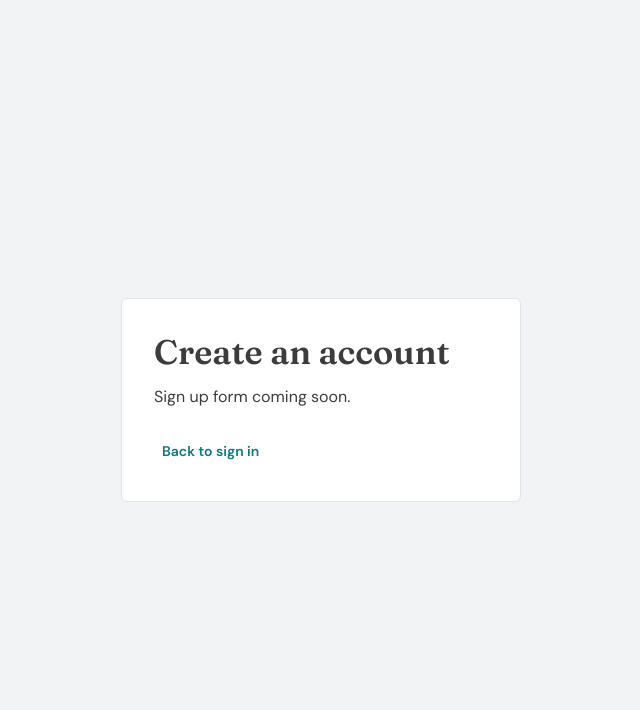
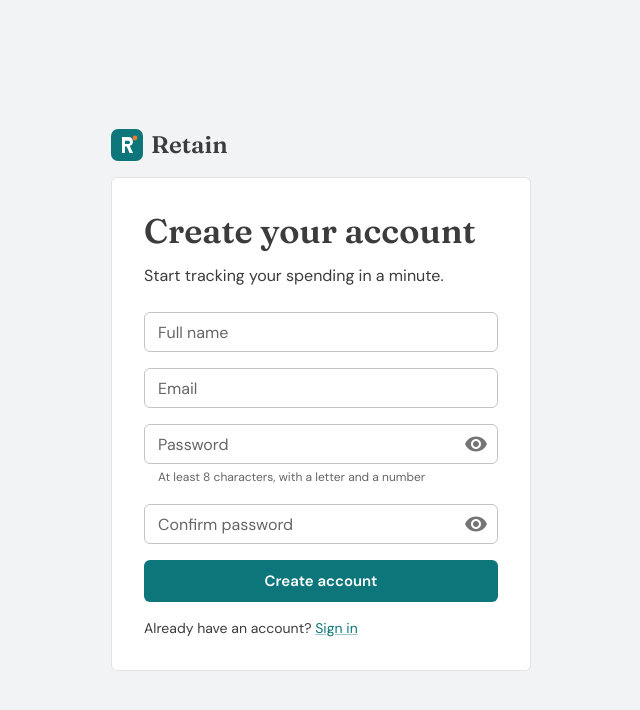
Before and after one commit to Bonaeineza31/retain, a React (Vite) app in the folder frontend/: page /signup in a window 1280 px wide. Shown: the top 710 px of the page, without its empty margins (319-959 px from the left). Built offline with nearby package versions, Linux system fonts and the light colour scheme.

Commit message:
feat: added sign in and sign up forms with validation

```diff
--- /dev/null
+++ b/frontend/src/components/AuthLayout.tsx
@@ -0,0 +1,34 @@
+import Box from '@mui/material/Box'
+import Paper from '@mui/material/Paper'
+import Typography from '@mui/material/Typography'
+import type { ReactNode } from 'react'
+
+interface Props {
+  title: string
+  subtitle: string
+  children: ReactNode
+}
+
+export default function AuthLayout({ title, subtitle, children }: Props) {
+  return (
+    <Box sx={{ display: 'grid', placeItems: 'center', minHeight: '100vh', p: 2 }}>
+      <Box sx={{ width: '100%', maxWidth: 420 }}>
+        <Box sx={{ display: 'flex', alignItems: 'center', gap: 1, mb: 2 }}>
+          <Box component="img" src="/logo.svg" alt="" sx={{ width: 32, height: 32 }} />
+          <Typography variant="h5" color="primary.dark">
+            Retain
+          </Typography>
+        </Box>
+        <Paper sx={{ p: { xs: 3, sm: 4 } }}>
+          <Typography variant="h4" gutterBottom>
+            {title}
+          </Typography>
+          <Typography color="text.secondary" sx={{ mb: 3 }}>
+            {subtitle}
+          </Typography>
+          {children}
+        </Paper>
+      </Box>
+    </Box>
+  )
+}
--- /dev/null
+++ b/frontend/src/components/PasswordField.tsx
@@ -0,0 +1,32 @@
+import Visibility from '@mui/icons-material/Visibility'
+import VisibilityOff from '@mui/icons-material/VisibilityOff'
+import IconButton from '@mui/material/IconButton'
+import InputAdornment from '@mui/material/InputAdornment'
+import TextField, { type TextFieldProps } from '@mui/material/TextField'
+import { useState } from 'react'
+
+export default function PasswordField(props: TextFieldProps) {
+  const [visible, setVisible] = useState(false)
+
+  return (
+    <TextField
+      {...props}
+      type={visible ? 'text' : 'password'}
+      slotProps={{
+        input: {
+          endAdornment: (
+            <InputAdornment position="end">
+              <IconButton
+                aria-label={visible ? 'Hide password' : 'Show password'}
+                onClick={() => setVisible(!visible)}
+                edge="end"
+              >
+                {visible ? <VisibilityOff /> : <Visibility />}
+              </IconButton>
+            </InputAdornment>
+          ),
+        },
+      }}
+    />
+  )
+}
--- a/frontend/src/pages/SignInPage.tsx
+++ b/frontend/src/pages/SignInPage.tsx
@@ -1,46 +1,103 @@
-import Box from '@mui/material/Box'
+import Alert from '@mui/material/Alert'
 import Button from '@mui/material/Button'
-import Paper from '@mui/material/Paper'
+import Link from '@mui/material/Link'
 import Stack from '@mui/material/Stack'
+import TextField from '@mui/material/TextField'
 import Typography from '@mui/material/Typography'
-import { Link as RouterLink, Navigate, useNavigate } from 'react-router-dom'
+import { useState, type ChangeEvent, type FormEvent } from 'react'
+import { Link as RouterLink, Navigate, useLocation, useNavigate } from 'react-router-dom'
+import AuthLayout from '../components/AuthLayout'
+import PasswordField from '../components/PasswordField'
 import useAuth from '../hooks/useAuth'
+import {
+  validateSignInForm,
+  type FormErrors,
+  type SignInFormValues,
+} from '../utils/validators'
 
-// Temporary page. The real sign in form comes next.
 export default function SignInPage() {
   const { user, signIn } = useAuth()
   const navigate = useNavigate()
+  const location = useLocation()
+
+  const [values, setValues] = useState<SignInFormValues>({ email: '', password: '' })
+  const [errors, setErrors] = useState<FormErrors<SignInFormValues>>({})
+  const [serverError, setServerError] = useState('')
+  const [submitting, setSubmitting] = useState(false)
 
   if (user) {
     return <Navigate to="/dashboard" replace />
   }
 
-  async function quickSignIn(email: string, password: string) {
-    await signIn({ email, password })
-    navigate('/dashboard')
+  // go back to the page they were trying to open, or the dashboard
+  const from = location.state?.from?.pathname || '/dashboard'
+
+  function handleChange(event: ChangeEvent<HTMLInputElement>) {
+    const { name, value } = event.target
+    setValues({ ...values, [name]: value })
+    setErrors({ ...errors, [name]: undefined })
+    setServerError('')
+  }
+
+  async function handleSubmit(event: FormEvent) {
+    event.preventDefault()
+
+    const found = validateSignInForm(values)
+    setErrors(found)
+    if (Object.keys(found).length > 0) {
+      return
+    }
+
+    setSubmitting(true)
+    try {
+      await signIn(values)
+      navigate(from, { replace: true })
+    } catch (error) {
+      setServerError(error instanceof Error ? error.message : 'Something went wrong')
+      setSubmitting(false)
+    }
   }
 
   return (
-    <Box sx={{ display: 'grid', placeItems: 'center', minHeight: '100vh', p: 2 }}>
-      <Paper sx={{ p: 4, width: '100%', maxWidth: 400 }}>
-        <Typography variant="h4" gutterBottom>
-          Retain
-        </Typography>
-        <Typography color="text.secondary" sx={{ mb: 3 }}>
-          Sign in form coming soon. For now, use a test account.
-        </Typography>
-        <Stack spacing={1.5}>
-          <Button variant="contained" onClick={() => quickSignIn('aline@retain.rw', 'password123')}>
-            Sign in as Aline (user)
+    <AuthLayout title="Welcome back" subtitle="Sign in to see where your money went.">
+      <form onSubmit={handleSubmit} noValidate>
+        <Stack spacing={2}>
+          {serverError && <Alert severity="error">{serverError}</Alert>}
+
+          <TextField
+            label="Email"
+            name="email"
+            type="email"
+            autoComplete="email"
+            value={values.email}
+            onChange={handleChange}
+            error={Boolean(errors.email)}
+            helperText={errors.email}
+            fullWidth
+          />
+          <PasswordField
+            label="Password"
+            name="password"
+            autoComplete="current-password"
+            value={values.password}
+            onChange={handleChange}
+            error={Boolean(errors.password)}
+            helperText={errors.password}
+            fullWidth
+          />
+
+          <Button type="submit" variant="contained" size="large" disabled={submitting}>
+            {submitting ? 'Signing in...' : 'Sign in'}
           </Button>
-          <Button variant="outlined" color="secondary" onClick={() => quickSignIn('admin@retain.rw', 'admin123')}>
-            Sign in as admin
-          </Button>
-          <Button component={RouterLink} to="/signup">
-            Create an account
-          </Button>
+
+          <Typography variant="body2" color="text.secondary">
+            New to Retain?{' '}
+            <Link component={RouterLink} to="/signup">
+              Create an account
+            </Link>
+          </Typography>
         </Stack>
-      </Paper>
-    </Box>
+      </form>
+    </AuthLayout>
   )
 }
--- a/frontend/src/pages/SignUpPage.tsx
+++ b/frontend/src/pages/SignUpPage.tsx
@@ -1,24 +1,128 @@
-import Box from '@mui/material/Box'
+import Alert from '@mui/material/Alert'
 import Button from '@mui/material/Button'
-import Paper from '@mui/material/Paper'
+import Link from '@mui/material/Link'
+import Stack from '@mui/material/Stack'
+import TextField from '@mui/material/TextField'
 import Typography from '@mui/material/Typography'
-import { Link as RouterLink } from 'react-router-dom'
+import { useState, type ChangeEvent, type FormEvent } from 'react'
+import { Link as RouterLink, Navigate, useNavigate } from 'react-router-dom'
+import AuthLayout from '../components/AuthLayout'
+import PasswordField from '../components/PasswordField'
+import useAuth from '../hooks/useAuth'
+import {
+  validateSignUpForm,
+  type FormErrors,
+  type SignUpFormValues,
+} from '../utils/validators'
 
-// Temporary page. The real sign up form comes next.
 export default function SignUpPage() {
+  const { user, signUp } = useAuth()
+  const navigate = useNavigate()
+
+  const [values, setValues] = useState<SignUpFormValues>({
+    name: '',
+    email: '',
+    password: '',
+    confirmPassword: '',
+  })
+  const [errors, setErrors] = useState<FormErrors<SignUpFormValues>>({})
+  const [serverError, setServerError] = useState('')
+  const [submitting, setSubmitting] = useState(false)
+
+  if (user) {
+    return <Navigate to="/dashboard" replace />
+  }
+
+  function handleChange(event: ChangeEvent<HTMLInputElement>) {
+    const { name, value } = event.target
+    setValues({ ...values, [name]: value })
+    setErrors({ ...errors, [name]: undefined })
+    setServerError('')
+  }
+
+  async function handleSubmit(event: FormEvent) {
+    event.preventDefault()
+
+    const found = validateSignUpForm(values)
+    setErrors(found)
+    if (Object.keys(found).length > 0) {
+      return
+    }
+
+    setSubmitting(true)
+    try {
+      await signUp({
+        name: values.name,
+        email: values.email,
+        password: values.password,
+      })
+      navigate('/dashboard', { replace: true })
+    } catch (error) {
+      setServerError(error instanceof Error ? error.message : 'Something went wrong')
+      setSubmitting(false)
+    }
+  }
+
   return (
-    <Box sx={{ display: 'grid', placeItems: 'center', minHeight: '100vh', p: 2 }}>
-      <Paper sx={{ p: 4, width: '100%', maxWidth: 400 }}>
-        <Typography variant="h4" gutterBottom>
-          Create an account
-        </Typography>
-        <Typography color="text.secondary" sx={{ mb: 3 }}>
-          Sign up form coming soon.
-        </Typography>
-        <Button component={RouterLink} to="/signin">
-          Back to sign in
-        </Button>
-      </Paper>
-    </Box>
+    <AuthLayout title="Create your account" subtitle="Start tracking your spending in a minute.">
+      <form onSubmit={handleSubmit} noValidate>
+        <Stack spacing={2}>
+          {serverError && <Alert severity="error">{serverError}</Alert>}
+
+          <TextField
+            label="Full name"
+            name="name"
+            autoComplete="name"
+            value={values.name}
+            onChange={handleChange}
+            error={Boolean(errors.name)}
+            helperText={errors.name}
+            fullWidth
+          />
+          <TextField
+            label="Email"
+            name="email"
+            type="email"
+            autoComplete="email"
+            value={values.email}
+            onChange={handleChange}
+            error={Boolean(errors.email)}
+            helperText={errors.email}
+            fullWidth
+          />
+          <PasswordField
+            label="Password"
+            name="password"
+            autoComplete="new-password"
+            value={values.password}
+            onChange={handleChange}
+            error={Boolean(errors.password)}
+            helperText={errors.password || 'At least 8 characters, with a letter and a number'}
+            fullWidth
+          />
+          <PasswordField
+            label="Confirm password"
+            name="confirmPassword"
+            autoComplete="new-password"
+            value={values.confirmPassword}
+            onChange={handleChange}
+            error={Boolean(errors.confirmPassword)}
+            helperText={errors.confirmPassword}
+            fullWidth
+          />
+
+          <Button type="submit" variant="contained" size="large" disabled={submitting}>
+            {submitting ? 'Creating account...' : 'Create account'}
+          </Button>
+
+          <Typography variant="body2" color="text.secondary">
+            Already have an account?{' '}
+            <Link component={RouterLink} to="/signin">
+              Sign in
+            </Link>
+          </Typography>
+        </Stack>
+      </form>
+    </AuthLayout>
   )
 }
```
